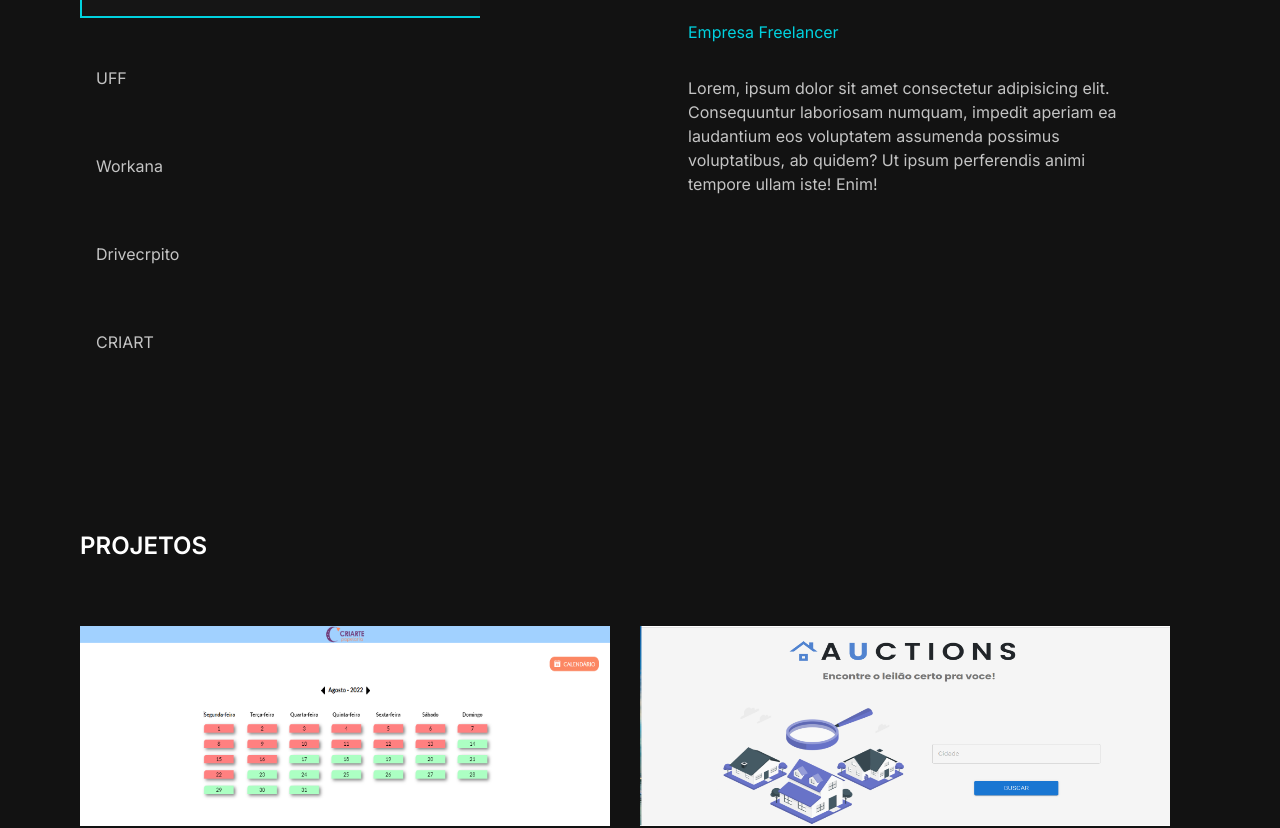
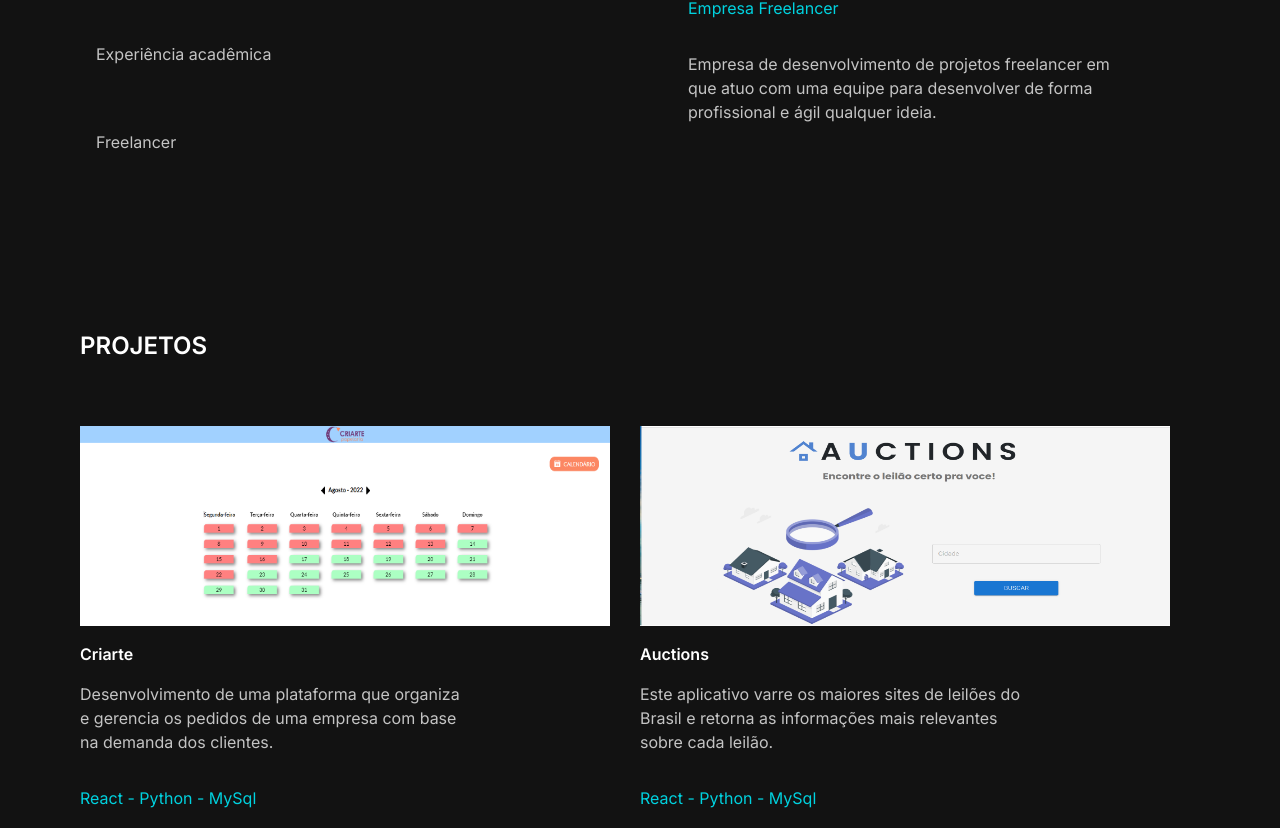
Before and after one commit to BielPimentaDev/portfolio, a React (Vite) app: page / in a window 1280 px wide. Shown: the part 1617-2445 px from the top of the page. Built offline with nearby package versions, Linux system fonts and the light colour scheme.

Commit message:
creating the links for my projects and some texts

```diff
--- a/src/Home/About.jsx
+++ b/src/Home/About.jsx
@@ -28,7 +28,9 @@
         <div className='flex flex-col gap-8 justify-around md:ml-8 md:w-[50%]'>
             <Title text="SOBRE MIM"/>
             <h3 className='text-white font-semibold text-xl'>Rio de Janeiro, Brasil</h3>
-            <p className='text-graylight font-normal md:w-[70%]'>Lorem ipsum dolor sit, amet consectetur adipisicing elit. Repellat, nobis perferendis totam doloribus assumenda, commodi rem veniam deserunt maiores, omnis nostrum amet nemo eaque earum saepe alia Lorem, ipsum dolor sit amet consectetur adipisicing elit. sint autem, repellat rerum amet a deleniti.</p>
+            <p className='text-graylight font-normal md:w-[70%]'>
+                Sou um desenvolvedor front-end, apaixonado por todo o processo de desenvolvimento, desde a parte de design e prototipagem das aplicações, até a construção das telas e da lógica por tras delas. Atualmente curso Sistemas de informação na UFF e sou freelancer.
+                </p>
             <div className='flex justify-between md:w-[60%] px-8 '>
                 {socialMedias.map(item=>{
                     return(
--- a/src/Home/Experience.jsx
+++ b/src/Home/Experience.jsx
@@ -7,33 +7,21 @@
         Pepper8 : {
         title: 'Pepper8',
         date: 'Julho 2022 - atual',
-        description: " Lorem, ipsum dolor sit amet consectetur adipisicing elit. Consequuntur laboriosam numquam, impedit aperiam ea laudantium eos voluptatem assumenda possimus voluptatibus, ab quidem? Ut ipsum perferendis animi tempore ullam iste! Enim!",
+        description: "Empresa de desenvolvimento de projetos freelancer em que atuo com uma equipe para desenvolver de forma profissional e ágil qualquer ideia.",
         subtitle: 'Empresa Freelancer'
         },
-        UFF : {
+        "Experiência acadêmica" : {
         title: 'UFF - SISTEMAS DE INFORMACAO',
         date: 'Julho 2022 - atual',
-        description: " Lorem, ipsum dolor sit amet consectetur adipisicing elit. Consequuntur laboriosam numquam, impedit aperiam ea laudantium eos voluptatem assumenda possimus voluptatibus, ab quidem? Ut ipsum perferendis animi tempore ullam iste! Enim!",
+        description: "Estou cursando o curso de Sistemas de Informação na Universidade Federal Fluminense - UFF",
+        subtitle: 'Empresa Freelancer'},
+
+        Freelancer : {
+        title: 'UFF - SISTEMAS DE INFORMACAO',
+        date: 'Abril 2022 - atual',
+        description: "Iniciei minha careira profissional atuando como freelancer independente, atuando para conhecidos ou em plataformas como Workana",
         subtitle: 'Empresa Freelancer'
-        },
-        Workana : {
-        title: 'Workanas',
-        date: 'Abril 2022 - atual',
-        description: " Lorem, ipsum dolor sit amet consectetur adipisicing elit. Consequuntur laboriosam numquam, impedit aperiam ea laudantium eos voluptatem assumenda possimus voluptatibus, ab quidem? Ut ipsum perferendis animi tempore ullam iste! Enim!",
-        subtitle: 'Empresa Freelancer'
-        },
-        Drivecrpito : {
-        title: 'Workanas',
-        date: 'Abril 2022 - atual',
-        description: " Lorem, ipsum dolor sit amet consectetur adipisicing elit. Consequuntur laboriosam numquam, impedit aperiam ea laudantium eos voluptatem assumenda possimus voluptatibus, ab quidem? Ut ipsum perferendis animi tempore ullam iste! Enim!",
-        subtitle: 'Empresa Freelancer'
-        },
-        CRIART : {
-        title: 'Workanas',
-        date: 'Abril 2022 - atual',
-        description: " Lorem, ipsum dolor sit amet consectetur adipisicing elit. Consequuntur laboriosam numquam, impedit aperiam ea laudantium eos voluptatem assumenda possimus voluptatibus, ab quidem? Ut ipsum perferendis animi tempore ullam iste! Enim!",
-        subtitle: 'Empresa Freelancer'
-        },
+        }
     }
   return (
     <div className='my-32 md:px-16'>
--- a/src/Home/Homepage.jsx
+++ b/src/Home/Homepage.jsx
@@ -11,7 +11,7 @@
 
         <div>
             <Title text="OLÁ, EU SOU"/>
-            <h2 className='text-blue font-semibold text-4xl uppercase my-4'>Gabriel Pimenta</h2>
+            <h2 className='text-blue font-semibold lg:text-4xl text-3xl uppercase my-4'>Gabriel Pimenta</h2>
             <Title text="UM DESENVOLVEDOR FRONT-END"/>
 
             <div className='flex gap-8 mt-8 justify-center items-center'>
--- a/src/Home/Projects.jsx
+++ b/src/Home/Projects.jsx
@@ -4,6 +4,7 @@
 import auctions from '../assets/auctions_thumb.png'
 import pepper8 from '../assets/pepper8.png'
 import rachi from '../assets/rachi.png'
+import foodip from '../assets/foodip.png'
 import { ButtonBlue } from '../common/Button'
 import {FiLink} from 'react-icons/fi'
 
@@ -13,29 +14,36 @@
             name: "Criarte",
             techs: ["React", "Python", "MySql"],
             picture: criarte,
-            description: "Lorem ipsum, dolor sit amet consectetur adipisicing elit. Voluptatum ipsam repellat nesciunt, aliquam autem aut non quaerat neque, dignissimos maiores illum blanditiis nobis odit atque distinctio iure eveniet, qui quam.",
+            description: "Desenvolvimento de uma plataforma que organiza e gerencia os pedidos de uma empresa com base na demanda dos clientes.",
             link: 'https://criarte.netlify.app/'
         },
         {
             name: "Auctions",
             techs: ["React", "Python", "MySql"],
             picture: auctions,
-            description: "Lorem ipsum, dolor sit amet consectetur adipisicing elit. Voluptatum ipsam repellat nesciunt, aliquam autem aut non quaerat neque, dignissimos maiores illum blanditiis nobis odit atque distinctio iure eveniet, qui quam.",
+            description: "Este aplicativo varre os maiores sites de leilões do Brasil e retorna as informações mais relevantes sobre cada leilão.",
             link: 'https://botdeleiloes.netlify.app/'
         },
         {
             name: "Pepper8",
-            techs: ["React", "Python", "MySql"],
+            techs: ["React", "Java Script"],
             picture: pepper8,
-            description: "Lorem ipsum, dolor sit amet consectetur adipisicing elit. Voluptatum ipsam repellat nesciunt, aliquam autem aut non quaerat neque, dignissimos maiores illum blanditiis nobis odit atque distinctio iure eveniet, qui quam.",
+            description: "Uma página para uma empresa de freelances.",
             link: 'https://pepper8.netlify.app/'
         },
         {
             name: "Rachi",
-            techs: ["React", "Python", "MySql"],
+            techs: ["React", "Java Script"],
             picture: rachi,
-            description: "Lorem ipsum, dolor sit amet consectetur adipisicing elit. Voluptatum ipsam repellat nesciunt, aliquam autem aut non quaerat neque, dignissimos maiores illum blanditiis nobis odit atque distinctio iure eveniet, qui quam.",
-            link: ''
+            description: "Uma pagina para uma empresa fictícia.",
+            link: 'https://rachi-example.netlify.app'
+        },
+        {
+            name: "Foodip",
+            techs: ["React", "Java Script"],
+            picture: foodip,
+            description: "Uma pagina para uma empresa do ramo de alimentação. ",
+            link: 'https://food-example-app.netlify.app'
         },
     ]
   return (
--- a/src/common/Header.jsx
+++ b/src/common/Header.jsx
@@ -14,7 +14,7 @@
     <header className='fixed  top-0 right-0 w-screen z-10 bg-black-100 flex justify-between md:justify-around p-8 md:p-6 items-center'>
       <h1 className='text-blue font-semibold text-2xl'>Portfolio</h1>
       <nav className='hidden md:block'>
-        <ul className='flex gap-4 '>
+        <ul className='flex gap-8 '>
           {
             items.map(item=>{
               return(
--- a/src/common/Title.jsx
+++ b/src/common/Title.jsx
@@ -2,6 +2,6 @@
 
 export default function Title({text}) {
   return (
-    <h2 className='text-white font-semibold text-2xl'>{text}</h2>
+    <h2 className='text-white font-semibold text-xl lg:text-2xl'>{text}</h2>
   )
 }
```
Also changed, not shown: src/assets/foodip.png (added).
